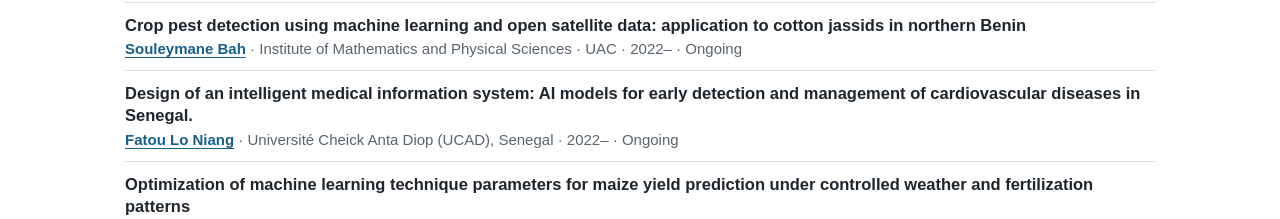
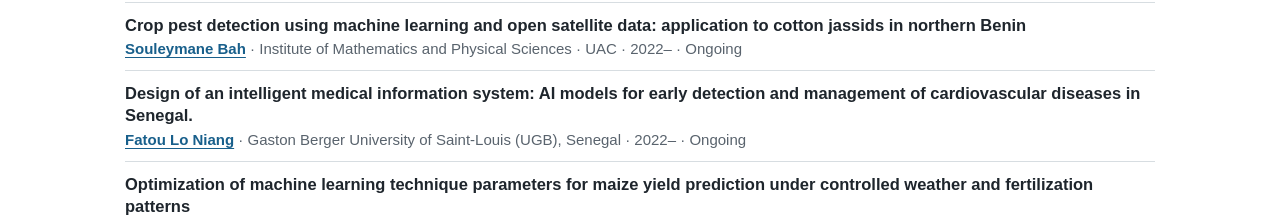
Before and after one commit to ratheilh/ratheilh.github.io, a Next.js app: page /en/supervision in a window 1280 px wide. Shown: the part 980-1199 px from the top of the page. Built offline with nearby package versions, Linux system fonts and the light colour scheme.

Commit message:
version 3.2

```diff
--- a/app/encadrements/page.tsx
+++ b/app/encadrements/page.tsx
@@ -143,6 +143,7 @@
   ["bachelor:2026:Mouyiwa Damilaré Godwin Akakpo", "1Hw0UnLSVeAoTxUFo49RFIF5PBgQ9mqIH"],
   ["bachelor:2026:Pernel Djahou Tinmitonde", "1C-nT9eiGVCvQ9twrL6swnx2Ps9IMZPTi"],
   ["bachelor:2026:Mawenan Fernande Frédérique Togbe", "1qtHgPyEapX4n6rghZv-nzLKVLNE81llM"],
+  ["bachelor:2025:Sègnon Eric Stéphane Gnacadja", "1tHVcL_FRqZEahbG0uR-s0b2pQr02IXI_"],
   ["bachelor:2025:Aristot Sadock Othniel Tohon", "1p4ikSBbRsTpuCKXoeDG__9nh6OvwX57C"],
   ["bachelor:2025:Sophie Fèmi Bérengère Aholou", "11aUOHPOy7rXN9chvGVoX9xMzqtFgpnSN"],
   ["bachelor:2025:Dona Fidèle Houekpoeha", "1HmfXG7xlLcFzrEERvAdeIRYeWFQde1XE"],
@@ -155,6 +156,7 @@
   ["bachelor:2023:Esther Ahossi", "1Zi1sPomIFIEQbfPy8_FYe7oDfDngfGVZ"],
   ["bachelor:2023:Carmel Prosper Sagbo", "1XDGVfl7QaXtU2DKGYrXbE0pOtdpP3-yx"],
   ["bachelor:2023:Elvis Eustache Patinvoh", "11gLOyy4SKU0j94dBJSh0LN7loDevZ-rQ"],
+  ["bachelor:2023:Abdé Rayanath Seibou Toleba", "1Ag89WM8H6Ej1bUSv-45kAFIjBhiynrVC"],
   ["bachelor:2023:Damien Ulrich Doevi", "1NX61EMS-TFFYdvnZPRqJ220UCtQBKLiS"],
   ["bachelor:2023:Prince Gédéon Yiségnon Guedje", "1m-IDqsX57PMBqhN4KoIA5pPed2E7-scB"],
   ["bachelor:2023:O. Adéwoumi Lazare Jean-Deluxe Fagbohoun", "1tjE0ESa3Wyd4shHuSONhguj8irGlt9bq"],
@@ -175,6 +177,7 @@
   ["bachelor:2018:Abdias Dagbekpo", "1oAcHqQH8HvcPZoEVKOdF2rSIDaw7_QRC"],
   ["bachelor:2018:Luc Atakpa", "1upjl_WIcSyYIjkD4i4sWcVI3TF6nFq1s"],
   ["bachelor:2018:Yessir Gouton Noudohouénou", "1wD9YQD7ewsLbGpXPEj17YSWbpQUVYs5Q"],
+  ["bachelor:2018:Servule O. F. Kouzonde", "1nRodGTqDElOXA5xPeiM7giLPUi_Guzi_"],
   ["bachelor:2017:Marie-Parisius Houessou", "1HcBxLwlxNUMZqysVw_xENF3MaKP7XRuq"],
   ["bachelor:2017:Ahouefa Pascale Ninon Kpossou", "1Gp7kMuFOXkNOy8HxreicLDr-KefggOGh"],
 ]);
@@ -238,7 +241,7 @@
   {
     name: "Fatou Lo Niang",
     years: "2022–",
-    institution: { fr: "Université Cheick Anta Diop (UCAD), Sénégal", en: "Université Cheick Anta Diop (UCAD), Senegal" },
+    institution: { fr: "Université Gaston Berger de Saint Louis (UGB), Sénégal", en: "Gaston Berger University of Saint-Louis (UGB), Senegal" },
     title: { fr: "Conception d’un Système d’Information Médical Intelligent: modèles IA de détection et de prise en charge précoces des maladies cardio-vasculaires au Sénégal.", en: "Design of an intelligent medical information system: AI models for early detection and management of cardiovascular diseases in Senegal." },
     status: "ongoing",
   },
@@ -380,6 +383,7 @@
   {
     year: "2025",
     items: [
+      "Implementation of a mobile parking management application in Benin — Sègnon Eric Stéphane Gnacadja (Licence GL, IFRI)",
       "Verified: A platform for document authenticity using unique identifiers — Aristot Sadock Othniel Tohon (Licence GL, IFRI)",
       "Mobile application for cleaning metadata from online multimedia files — Sophie Fèmi Bérengère Aholou (Licence GL, IFRI)",
       "Implementation of a management system for the FRIARE mentoring program: Mentora — Dona Fidèle Houekpoeha (Licence GL, IFRI)",
@@ -401,7 +405,7 @@
       "Sensibilisation à l’utilisation responsable de l’intelligence artificielle : vidéo et stratégie de communication — Lyne Gbaguidi (Licence IM, IFRI)",
       "Implementation of a DevOps architecture for IFRI applications — Parfait Tolefo (Licence SI, IFRI)",
       "Security audit of a web platform: the case of the IFRI website — Marilyse Sèdé Ahouangonou (Licence SI, IFRI)",
-      "Application de gestion des finances personnelles — Rayanath Toleba (Licence GL, IFRI)",
+      "Application de gestion des finances personnelles — Abdé Rayanath Seibou Toleba (Licence GL, IFRI)",
       "Prototype d’une application d’achat de produits pharmaceutiques en ligne — Esther Ahossi (Licence IM, IFRI)",
       "API RESTful pour la digitalisation des services d’un réseau d’entreprise : cas de Coursier Express Africa — Carmel Prosper Sagbo (Licence GL, IFRI)",
       "Visite de la Route des Esclaves en réalité augmentée et basée sur la géolocalisation — Nicos Gbènato Hounvio (Licence IM, IFRI)",
```
